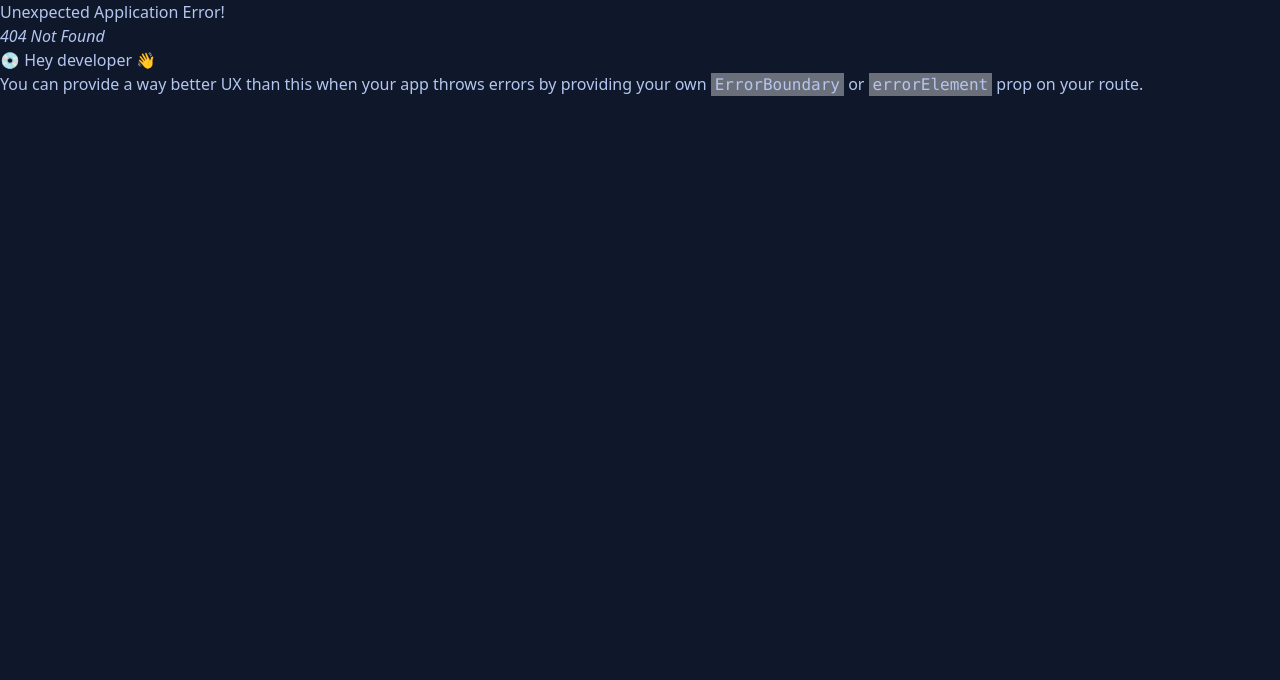
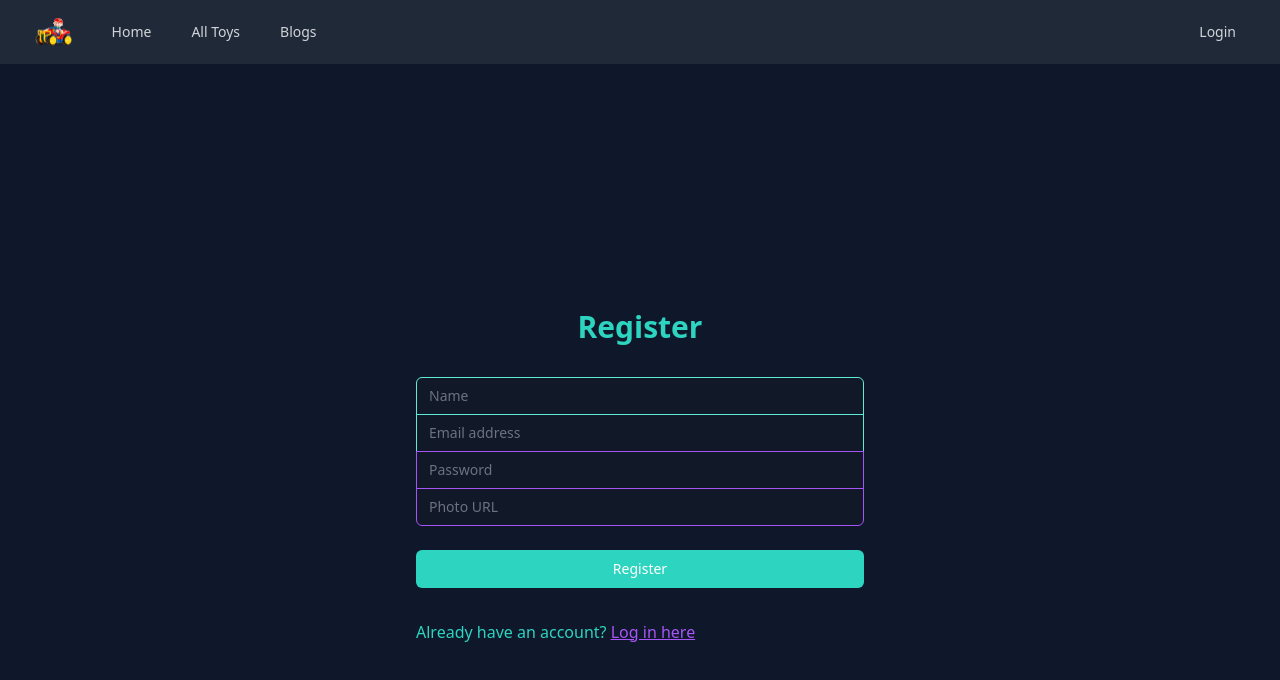
Before and after one commit to bayzidhasan6666/babycar-client-side, a React (Vite) app: page /signUp in a window 1280 px wide. Before the commit this address had no page. Shown: the top 680 px of the page. Built offline with nearby package versions, Linux system fonts and the light colour scheme.

Commit message:
added signup form

```diff
--- a/src/Pages/Login/Login.jsx
+++ b/src/Pages/Login/Login.jsx
@@ -41,7 +41,7 @@
                 required
                 value={email}
                 onChange={handleEmailChange}
-                className="appearance-none rounded-none relative block w-full px-3 py-2 border border-teal-300 placeholder-gray-500 text-gray-900 rounded-t-md focus:outline-none focus:ring-teal-500 focus:border-teal-500 focus:z-10 sm:text-sm"
+                className="appearance-none rounded-none relative block bg-gray-900  w-full px-3 py-2 border border-teal-300 placeholder-gray-500 text-gray-900 rounded-t-md focus:outline-none focus:ring-teal-500 focus:border-teal-500 focus:z-10 sm:text-sm"
                 placeholder="Email address"
               />
             </div>
@@ -57,7 +57,7 @@
                 required
                 value={password}
                 onChange={handlePasswordChange}
-                className="appearance-none rounded-none relative block w-full px-3 py-2 border border-purple-500 placeholder-gray-500 text-gray-900 rounded-b-md focus:outline-none focus:ring-purple-500 focus:border-purple-500 focus:z-10 sm:text-sm"
+                className="appearance-none rounded-none relative block bg-gray-900  w-full px-3 py-2 border border-purple-500 placeholder-gray-500 text-gray-900 rounded-b-md focus:outline-none focus:ring-purple-500 focus:border-purple-500 focus:z-10 sm:text-sm"
                 placeholder="Password"
               />
             </div>
@@ -89,7 +89,7 @@
           <div>
             <button
               type="submit"
-              className="group relative w-full flex justify-center py-2 px-4 border border-transparent text-sm font-medium rounded-md text-white border-teal-400 hover:bg-teal-500 focus:outline-none focus:ring-2 focus:ring-offset-2 focus:ring-teal-500 transition-all"
+              className="group relative w-full flex justify-center py-2 px-4  border border-transparent text-sm font-medium rounded-md text-white border-teal-400 hover:bg-teal-500 focus:outline-none focus:ring-2 focus:ring-offset-2 focus:ring-teal-500 transition-all"
             >
               <span className="absolute left-0 inset-y-0 flex items-center pl-3">
                 <svg
@@ -113,7 +113,7 @@
         <div>
           <p className="text-teal-400">
             No Account?{' '}
-            <Link to={'/register'}>
+            <Link to={'/signUp'}>
               <span className="link text-purple-500">Create One Here</span>
             </Link>
           </p>
--- a/src/Pages/Register/Register.jsx
+++ b/src/Pages/Register/Register.jsx
@@ -1,11 +1,130 @@
-import React from 'react';
+import React, { useState } from 'react';
+import { Link } from 'react-router-dom';
 
 const Register = () => {
-    return (
+  const [name, setName] = useState('');
+  const [email, setEmail] = useState('');
+  const [password, setPassword] = useState('');
+  const [photoURL, setPhotoURL] = useState('');
+
+  const handleNameChange = (e) => {
+    setName(e.target.value);
+  };
+
+  const handleEmailChange = (e) => {
+    setEmail(e.target.value);
+  };
+
+  const handlePasswordChange = (e) => {
+    setPassword(e.target.value);
+  };
+
+  const handlePhotoURLChange = (e) => {
+    setPhotoURL(e.target.value);
+  };
+
+  const handleSubmit = (e) => {
+    e.preventDefault();
+    // Add registration logic here
+    // You can use the form values for user registration
+  };
+
+  return (
+    <div className="flex items-center justify-center min-h-screen py-12 px-4 sm:px-6 lg:px-8">
+      <div className="max-w-md w-full space-y-8">
         <div>
+          <h2 className="mt-6 text-center text-3xl font-extrabold text-teal-400">
+            Register
+          </h2>
+        </div>
+        <form className="mt-8 space-y-6" onSubmit={handleSubmit}>
+          <div className="rounded-md shadow-sm -space-y-px">
+            <div>
+              <label htmlFor="name" className="sr-only">
+                Name
+              </label>
+              <input
+                id="name"
+                name="name"
+                type="text"
+                autoComplete="name"
+                required
+                value={name}
+                onChange={handleNameChange}
+                className="appearance-none rounded-none relative block w-full px-3 bg-gray-900 py-2 border border-teal-300 placeholder-gray-500 text-gray-900 rounded-t-md focus:outline-none focus:ring-teal-500 focus:border-teal-500 focus:z-10 sm:text-sm"
+                placeholder="Name"
+              />
+            </div>
+            <div>
+              <label htmlFor="email-address" className="sr-only">
+                Email address
+              </label>
+              <input
+                id="email-address"
+                name="email"
+                type="email"
+                autoComplete="email"
+                required
+                value={email}
+                onChange={handleEmailChange}
+                className="appearance-none rounded-none relative block w-full px-3 bg-gray-900  py-2 border border-teal-300 placeholder-gray-500 text-gray-900 focus:outline-none focus:ring-teal-500 focus:border-teal-500 focus:z-10 sm:text-sm"
+                placeholder="Email address"
+              />
+            </div>
+            <div>
+              <label htmlFor="password" className="sr-only">
+                Password
+              </label>
+              <input
+                id="password"
+                name="password"
+                type="password"
+                autoComplete="new-password"
+                required
+                value={password}
+                onChange={handlePasswordChange}
+                className="appearance-none rounded-none relative block w-full px-3 bg-gray-900  py-2 border border-purple-500 placeholder-gray-500 text-gray-900 focus:outline-none focus:ring-purple-500 focus:border-purple-500 focus:z-10 sm:text-sm"
+                placeholder="Password"
+              />
+            </div>
+            <div>
+              <label htmlFor="photo-url" className="sr-only">
+                Photo URL
+              </label>
+              <input
+                id="photo-url"
+                name="photoURL"
+                type="url"
+                autoComplete="url"
+                required
+                value={photoURL}
+                onChange={handlePhotoURLChange}
+                className="appearance-none rounded-none relative block w-full px-3 bg-gray-900  py-2 border border-purple-500 placeholder-gray-500 text-gray-900 rounded-b-md focus:outline-none focus:ring-purple-500 focus:border-purple-500 focus:z-10 sm:text-sm"
+                placeholder="Photo URL"
+              />
+            </div>
+          </div>
 
+          <div>
+            <button
+              type="submit"
+              className="group relative w-full flex justify-center py-2 px-4 border border-transparent text-sm font-medium rounded-md text-white bg-teal-400 hover:bg-teal-500 focus:outline-none focus:ring-2 focus:ring-offset-2 focus:ring-teal-500 transition-all"
+            >
+              Register
+            </button>
+          </div>
+        </form>
+        <div>
+          <p className="text-teal-400">
+            Already have an account?{' '}
+            <Link to="/login" className="link text-purple-500">
+              Log in here
+            </Link>
+          </p>
         </div>
-    );
+      </div>
+    </div>
+  );
 };
 
 export default Register;
--- a/src/Pages/Shared/Navbar/Navbar.jsx
+++ b/src/Pages/Shared/Navbar/Navbar.jsx
@@ -6,22 +6,9 @@
 const Navbar = () => {
   const [isOpen, setIsOpen] = useState(false);
   const [loggedIn, setLoggedIn] = useState(false);
-  const [username, setUsername] = useState('');
 
   const toggleNavbar = () => {
     setIsOpen(!isOpen);
-  };
-
-  const handleLogin = () => {
-    // Logic for handling login
-    setLoggedIn(true);
-    setUsername('John Doe'); // Replace with the actual username
-  };
-
-  const handleLogout = () => {
-    // Logic for handling logout
-    setLoggedIn(false);
-    setUsername('');
   };
 
   return (
@@ -93,43 +80,16 @@
           <div className="sm:block sm:ml-6">
             {loggedIn ? (
               <div className="relative group">
-                <button
-                  className="bg-gray-800 flex text-sm rounded-full focus:outline-none focus:ring-2 focus:ring-offset-2 focus:ring-offset-gray-800 focus:ring-white"
-                  id="user-menu"
-                  aria-haspopup="true"
-                  onClick={handleLogout}
-                >
-                  <span className="sr-only">Open user menu</span>
-                  <img
-                    className="h-8 w-8 rounded-full"
-                    src="/path/to/profile-picture.jpg" // Replace with the actual profile picture path
-                    alt="Profile Picture"
-                  />
+                <button className="text-gray-300 hover:bg-gray-700 hover:text-white px-3 py-2 rounded-md text-sm font-medium">
+                  Logout
                 </button>
-                <div
-                  className="opacity-0 invisible absolute z-10 bg-white text-gray-800 rounded-md group-hover:opacity-100 group-hover:visible"
-                  role="menu"
-                  aria-orientation="vertical"
-                  aria-labelledby="user-menu"
-                >
-                  <div className="py-1" role="none">
-                    <Link
-                      to="/profile"
-                      className="block px-4 py-2 text-sm hover:bg-gray-200"
-                      role="menuitem"
-                    >
-                      {username}
-                    </Link>
-                  </div>
-                </div>
               </div>
             ) : (
-              <button
-                className="text-gray-300 hover:bg-gray-700 hover:text-white px-3 py-2 rounded-md text-sm font-medium"
-                onClick={handleLogin}
-              >
-                Login
-              </button>
+              <Link to={'/login'}>
+                <button className="text-gray-300 hover:bg-gray-700 hover:text-white px-3 py-2 rounded-md text-sm font-medium">
+                  Login
+                </button>
+              </Link>
             )}
           </div>
         </div>
--- a/src/Routes/Routes.jsx
+++ b/src/Routes/Routes.jsx
@@ -2,6 +2,7 @@
 import App from '../App';
 import Home from '../Pages/Home/Home/Home';
 import Login from '../Pages/Login/Login';
+import Register from '../Pages/Register/Register';
 
 const router = createBrowserRouter([
   {
@@ -16,6 +17,10 @@
         path: '/login',
         element: <Login></Login>,
       },
+      {
+        path: '/signUp',
+        element: <Register></Register>,
+      },
     ],
   },
 ]);
```
